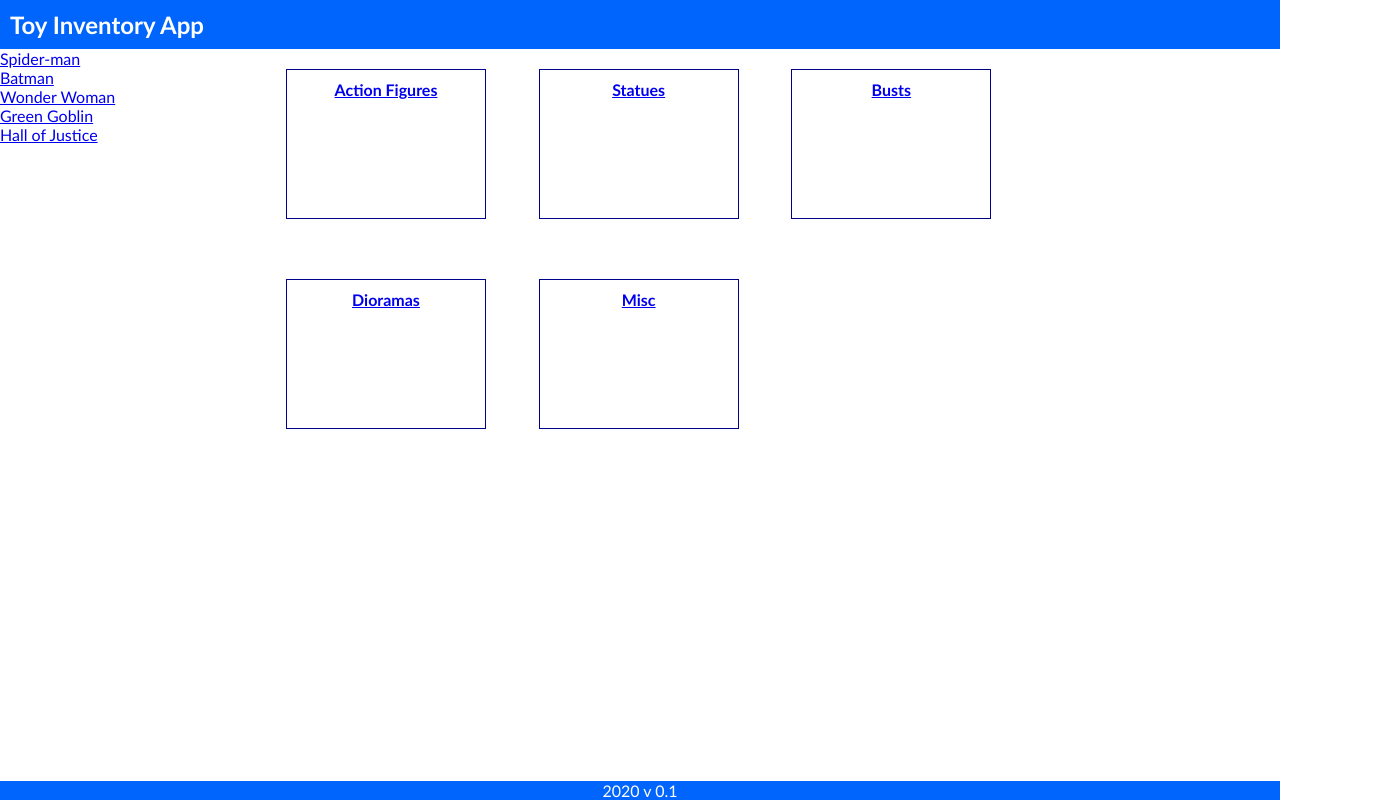
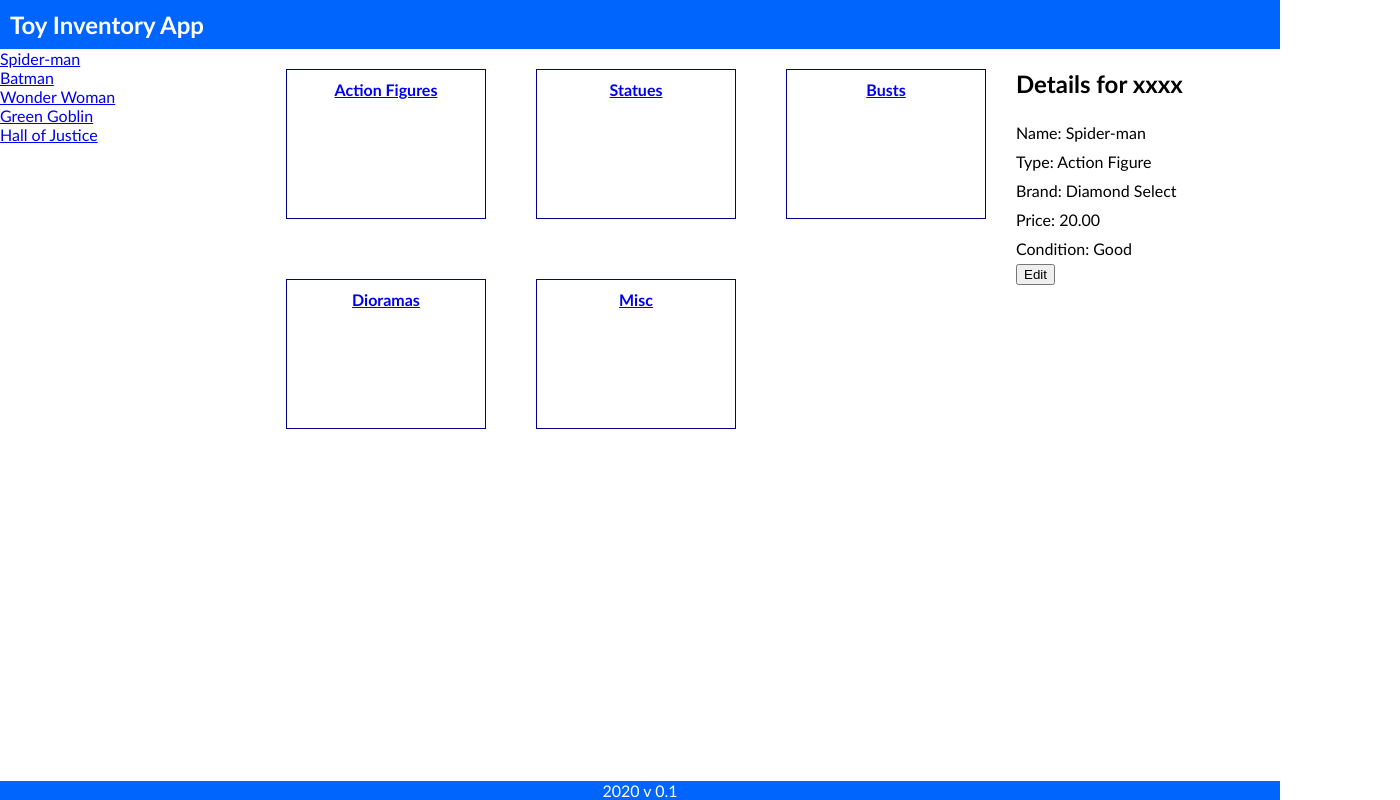
Before and after one commit to ginhanlabs/toyInvAng, an Angular app: page /home in a window 1280 px wide. Shown: the whole page, 1400 px wide, since content can reach past the window. Built offline with nearby package versions, Linux system fonts and the light colour scheme.

Commit message:
mocked details section

```diff
--- a/src/app/app.component.scss
+++ b/src/app/app.component.scss
@@ -10,7 +10,7 @@ h2 {
 
 .grid-container {
     display: grid;
-    grid-template-columns: 20% auto 20%;
+    grid-template-columns: 20% auto 30%;
     grid-column-gap: 10px;
 }
 
--- a/src/app/components/details/details.component.html
+++ b/src/app/components/details/details.component.html
@@ -1,3 +1,27 @@
 <div *ngIf="display">
-    <p>details works!</p>
+    <h2>Details for xxxx</h2>
+    <div class="grid-container">
+        <div>
+            <span>Name: </span>
+            {{ data.name}}
+        </div>
+        <div>
+            <span>Type: </span>
+            {{data.type}}
+        </div>
+        <div>
+            <span>Brand: </span>
+            {{data.brand}}
+        </div>
+        <div>
+            <span>Price: </span>
+            {{ data.price}}
+        </div>
+        <div>
+            <span>Condition: </span>
+            {{ data.condition}}
+        </div>
+    </div>
+
+    <Button type="button">Edit</Button>
 </div>
--- a/src/app/components/details/details.component.scss
+++ b/src/app/components/details/details.component.scss
@@ -0,0 +1,10 @@
+.grid-container { display: grid;}
+
+.grid-container div {
+    margin: 5px 0px;
+    grid-row: auto;
+}
+
+.label {
+    padding-right: 5px;
+}
--- a/src/app/components/details/details.component.ts
+++ b/src/app/components/details/details.component.ts
@@ -1,4 +1,5 @@
 import { Component, OnInit } from '@angular/core';
+import { ICollectible } from './../../shared/ICollectible.model';
 
 @Component({
   selector: 'app-details',
@@ -7,10 +8,19 @@ import { Component, OnInit } from '@angular/core';
 })
 export class DetailsComponent implements OnInit {
 
-  display: boolean = false;
+  display: boolean = true;
+  data: ICollectible = {
+    name: "Spider-man",
+    type: "Action Figure",
+    brand: "Diamond Select",
+    price: "20.00",
+    condition: "Good"
+  }
+
   constructor() { }
 
   ngOnInit(): void {
+
   }
 
 }
--- a/src/app/components/home/home.component.scss
+++ b/src/app/components/home/home.component.scss
@@ -2,7 +2,7 @@
     display: grid;
     grid-template-columns:  auto auto auto;
     grid-column-gap: 10px;
-    grid-row-gap: 20px
+    grid-row-gap: 20px;
 }
 
 
```
Also changed, not shown: src/app/shared/ICollectible.model.ts (added, +7 -0 lines), screen02.JPG (added), 1 other file (tests, documents, lock files or other folders).
